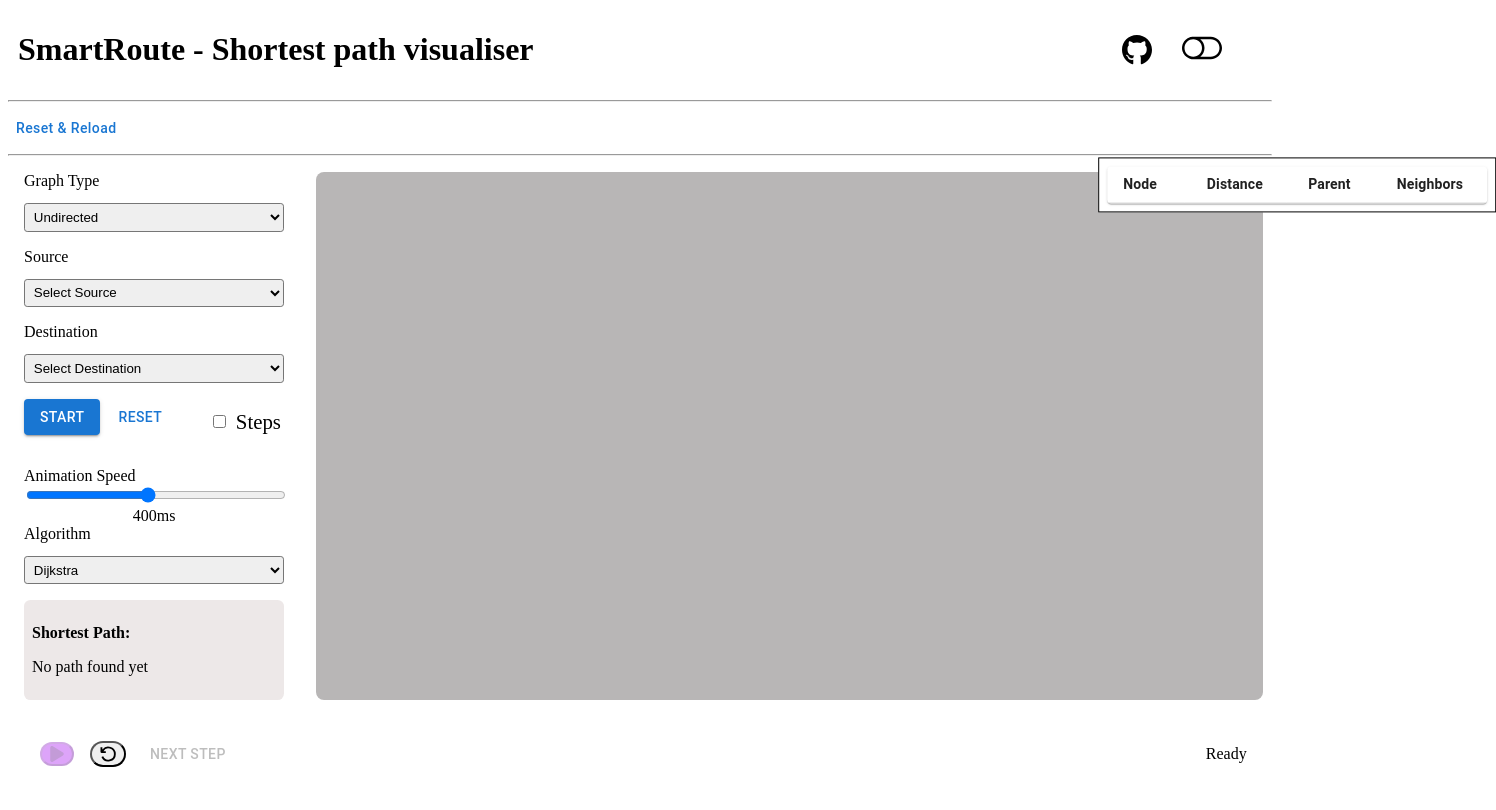
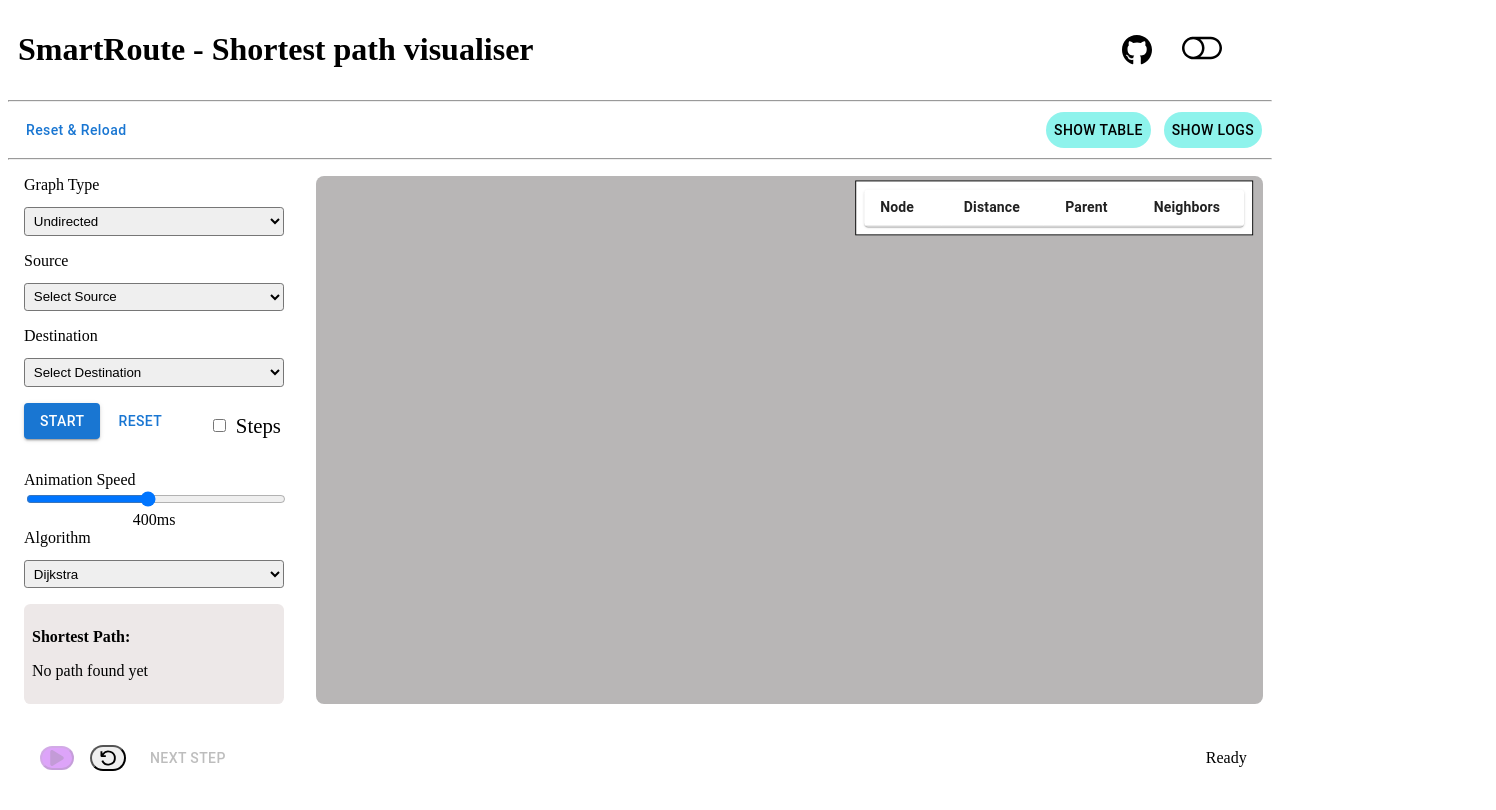
Before and after one commit to nem-web/SmartRoute, a React (Vite) app: page / in a window 1280 px wide. Both pictures are taken after a click on the button "SHOW LOGS". Shown: the top 810 px of the page, 1496 px wide, since content can reach past the window. Built offline with nearby package versions, Linux system fonts and the light colour scheme.

Commit message:
show table ui modified

```diff
--- a/src/App.jsx
+++ b/src/App.jsx
@@ -6,7 +6,6 @@ import Header from "./Header";
 function App() {
   return (
     <>
-      <Header />
       <Content />
     </>
   );
--- a/src/Header/index.jsx
+++ b/src/Header/index.jsx
@@ -6,7 +6,7 @@ import { LiaToggleOnSolid } from "react-icons/lia";
 import "./style.css";
 import { Button } from "@mui/material";
 
-export const Header = () => {
+export const Header = ({ setShowTable, setAnchorEl }) => {
   const [isDarkMode, setIsDarkMode] = useState(false);
 
   // Update body class when theme changes
@@ -42,7 +42,8 @@ export const Header = () => {
         </div>
 
         <hr />
-        <div className="nav">
+        <div className="nav flex justify-between items-center m-[10px]">
+          <div className="left-btns">
             <Button
               onClick={() => {
                 localStorage.clear();
@@ -53,6 +54,29 @@ export const Header = () => {
               Reset & Reload
             </Button>
           </div>
+          <div className="right-btns flex justify-end items-center gap-[.8rem]">
+            <Button
+              className="!bg-[#8ef3ec] !text-[#000] !hover:!bg-[#f1c550] !hover:!text-[#000] !rounded-full !px-4 !py-2 !text-sm"
+              type="button"
+              onClick={(e) => {
+                setAnchorEl(e.currentTarget);
+                setShowTable((prev) => !prev);
+              }}
+            >
+              Show Table
+            </Button>
+            <Button
+              className="!bg-[#8ef3ec] !text-[#000] !hover:!bg-[#f1c550] !hover:!text-[#000] !rounded-full !px-4 !py-2 !text-sm"
+              type="button"
+              onClick={(e) => {
+                setAnchorEl(e.currentTarget);
+                setShowTable((prev) => !prev);
+              }}
+            >
+              Show Logs
+            </Button>
+          </div>
+        </div>
         <hr />
       </div>
     </>
--- a/src/canvas/components/Content/index.jsx
+++ b/src/canvas/components/Content/index.jsx
@@ -3,6 +3,7 @@ import Button from "@mui/material/Button";
 import { FaPlay, FaPause } from "react-icons/fa6";
 import { VscDebugRestart } from "react-icons/vsc";
 import GraphCanvas from "../GraphCanvas";
+import Header from "../../../Header";
 import {
   astar,
   bfsShortestPath,
@@ -42,15 +43,14 @@ const Content = () => {
 
   const [stepMode, setStepMode] = useState(false); // false = auto, true = manual
 
+  const [showTable, setShowTable] = useState(false);
+  const [anchorEl, setAnchorEl] = useState(null);
+
   useEffect(() => {
     const saved = localStorage.getItem("smartroute-graph");
     if (saved) {
       try {
         const { nodes, edges, nodeId } = JSON.parse(saved);
-        // Validate loaded data
-        console.log("Loaded nodes:", nodes);
-        console.log("Loaded edges:", edges);
-        console.log("Loaded nodeId:", nodeId);
         setNodes(nodes || []);
         setEdges(edges || []);
         setNodeId(nodeId ?? 1);
@@ -262,6 +262,8 @@ const Content = () => {
   }, [nodes, edges, nodeId]);
 
   return (
+    <>
+      <Header setShowTable={setShowTable} setAnchorEl={setAnchorEl} />
       <div className="container w-[98%] m-[1rem]">
         <div className="min-h-screen bg-white text-gray-900 p-6">
           <div className="max-w-7xl mx-auto flex gap-6">
@@ -418,7 +420,8 @@ const Content = () => {
                         </span>
                       ))}
                       <div className="mt-[.4rem] text-[#37b9f5] font-[400]">
-                      <strong>Total Distance:</strong> {totalDistance ?? "N/A"}
+                        <strong>Total Distance:</strong>{" "}
+                        {totalDistance ?? "N/A"}
                       </div>
                     </>
                   )}
@@ -454,6 +457,10 @@ const Content = () => {
                 onNodeDoubleClick={handleNodeDoubleClick}
                 currentHighlight={currentHighlight}
                 dijkstraRows={currentTable}
+                showTable={showTable}
+                anchorEl={anchorEl}
+                setShowTable={setShowTable}
+                setAnchorEl={setAnchorEl}
               />
             </div>
           </div>
@@ -523,7 +530,8 @@ const Content = () => {
                       style={{
                         width: `${
                           stepsRef.current.length > 0
-                          ? (currentStepRef.current / stepsRef.current.length) *
+                            ? (currentStepRef.current /
+                                stepsRef.current.length) *
                               100
                             : 0
                         }%`,
@@ -552,6 +560,7 @@ const Content = () => {
           </div>
         </div>
       </div>
+    </>
   );
 };
 
--- a/src/canvas/components/GraphCanvas/index.jsx
+++ b/src/canvas/components/GraphCanvas/index.jsx
@@ -31,6 +31,10 @@ const GraphCanvas = ({
   onNodeDoubleClick,
   currentHighlight = { node: null, edge: null, neighbors: [], blink: false },
   dijkstraRows = [],
+  showTable,
+  anchorEl,
+  setShowTable,
+  setAnchorEl,
 }) => {
   const [selectedNode, setSelectedNode] = useState(null);
   const [draggingNodeId, setDraggingNodeId] = useState(null);
@@ -42,17 +46,6 @@ const GraphCanvas = ({
   const visualDelay = 1000 - animationSpeed;
 
   const getNodeById = (id) => nodes.find((n) => n.id === id);
-
-  const [open, setOpen] = React.useState(false);
-  const [anchorEl, setAnchorEl] = React.useState(null);
-
-  const handleClick = (event) => {
-    setAnchorEl(event.currentTarget);
-    setOpen((previousOpen) => !previousOpen);
-  };
-
-  const canBeOpen = open && Boolean(anchorEl);
-  const id = canBeOpen ? "transition-popper" : undefined;
 
   const handleWeightChange = (index, value) => {
     const weight = parseInt(value);
@@ -152,24 +145,39 @@ const GraphCanvas = ({
 
   const graph = buildGraph(nodes, edges, isDirected);
 
-  // console.log(dijkstraRows);
-
   return (
     <>
-      <div className="flex justify-end p-2">
-        <Button
-          className="!bg-[#8ef3ec] !text-[#000] !hover:!bg-[#f1c550] !hover:!text-[#000] !rounded-full !px-4 !py-2 !text-sm"
-          aria-describedby={id}
-          type="button"
-          onClick={handleClick}
+      <div className="flex p-[.4rem] ">
+        <Popper
+          id={showTable ? "transition-popper" : undefined}
+          open={showTable}
+          anchorEl={anchorEl}
+          placement="bottom-start"
+          transition
+          modifiers={[
+            {
+              name: "preventOverflow",
+              options: {
+                boundary: "window",
+                padding: 8,
+              },
+            },
+            {
+              name: "flip",
+              enabled: true,
+            },
+          ]}
         >
-          Show Logs
-        </Button>
-        <Popper id={id} open={open} anchorEl={anchorEl} transition>
           {({ TransitionProps }) => (
             <Fade {...TransitionProps} timeout={350}>
               <Box
-                sx={{ border: 1, p: 1, bgcolor: "background.paper" }}
+                sx={{
+                  border: 1,
+                  p: 1,
+                  bgcolor: "background.paper",
+                  maxWidth: "95vw",
+                  width: "min(380px, 95vw)",
+                }}
                 className="w-[380px]"
               >
                 <TableContainer
--- a/src/canvas/components/GraphCanvas/styles.css
+++ b/src/canvas/components/GraphCanvas/styles.css
@@ -8,6 +8,6 @@
 }
 
 .MuiPopper-root{
-  transform: translate3d(1098.2px, 157.4px, 0px) !important;
+  transform: translate3d(-26.8px, 180.4px, 0px) !important;
   border-radius: 10px !important;
 }
--- a/src/index.css
+++ b/src/index.css
@@ -11,3 +11,7 @@ body.dark-theme {
   background-color: #121212;
   color: white;
 }
+
+body {
+  overflow-x: hidden;
+}
```
Lines whose indentation alone changed are shown as unchanged.
